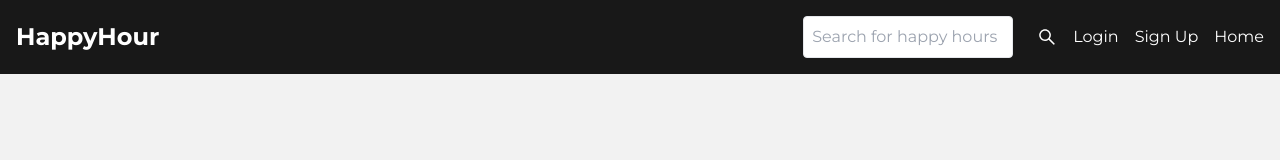
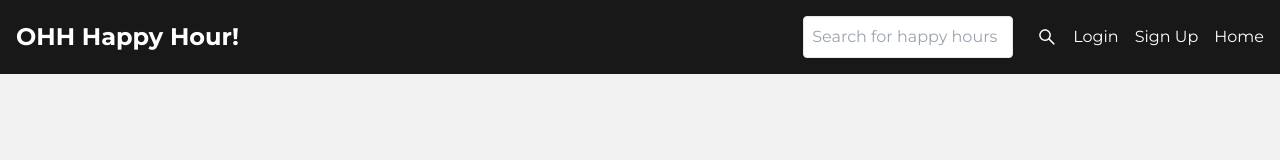
Before and after one commit to ekrispy/HappyHourApp, a React (Vite) app in the folder frontend/: page /login in a window 1280 px wide. Shown: the top 160 px of the page. Built offline with nearby package versions, Linux system fonts and the light colour scheme.

Commit message:
its called OHH happy hour!

```diff
--- a/frontend/src/Components/NavBar/NavBar.jsx
+++ b/frontend/src/Components/NavBar/NavBar.jsx
@@ -15,7 +15,7 @@ const NavBar = ({ searchTerm, handleSearchChange }) => {
   return (
     <nav className="bg-sideMenuBg text-white p-4 flex justify-between items-center w-full fixed top-0 left-0 z-10">
       <div className="text-2xl font-bold">
-        <Link to="/">HappyHour</Link>
+        <Link to="/">OHH Happy Hour!</Link>
       </div>
       <div className="flex items-center gap-4">
         <input
--- a/frontend/src/Components/Sidemenu/SideMenu.jsx
+++ b/frontend/src/Components/Sidemenu/SideMenu.jsx
@@ -14,7 +14,7 @@ const SideMenu = () => {
     <div className="bg-sideMenuBg relative h-full basis-[20%] p-4">
       <div className="logo mt-4 gap-2 text-white flex items-center justify-center m-auto">
         <GiHamburger className="text-[20px]" />
-        <h1 className="text-[20px] align-center font-black">HappyHour</h1>
+        <h1 className="text-[20px] align-center font-black">OHH Happy Hour!</h1>
       </div>
       <div className="flex items-center justify-center text-white flex-col mt-[3rem] ad">
         <img
```
Also changed, not shown: frontend/src/assets/logo.png (added), 1 other file (tests, documents, lock files or other folders).
